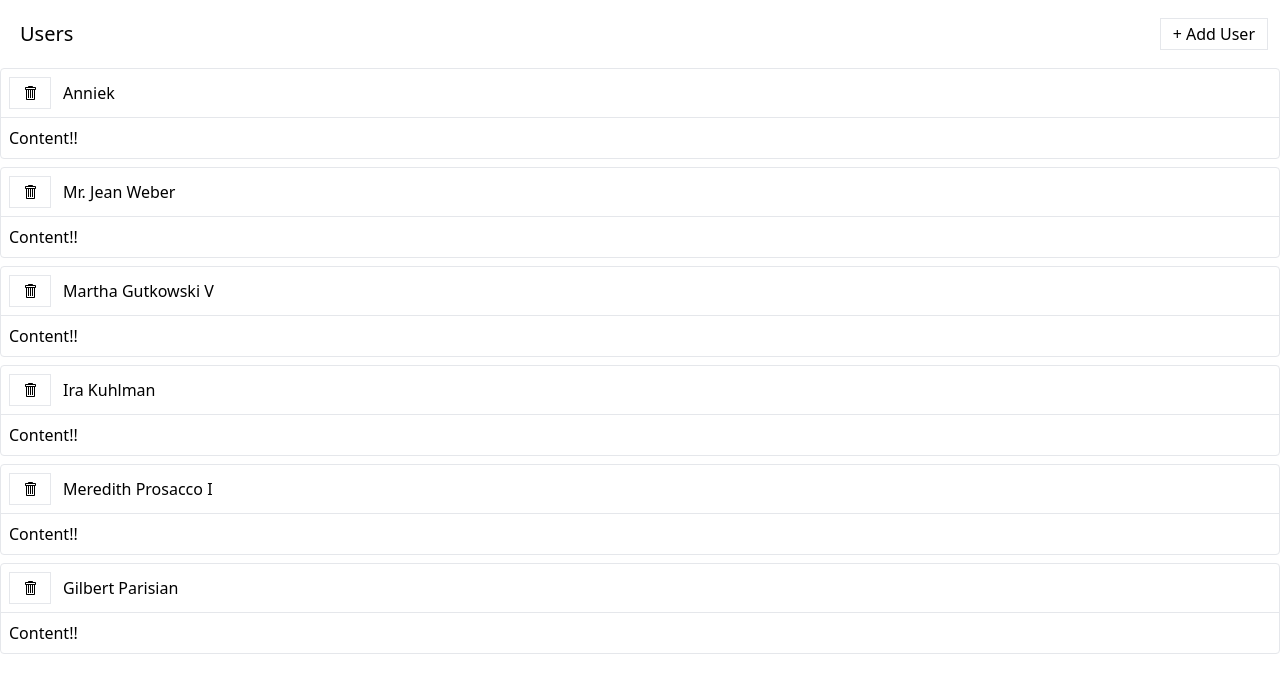
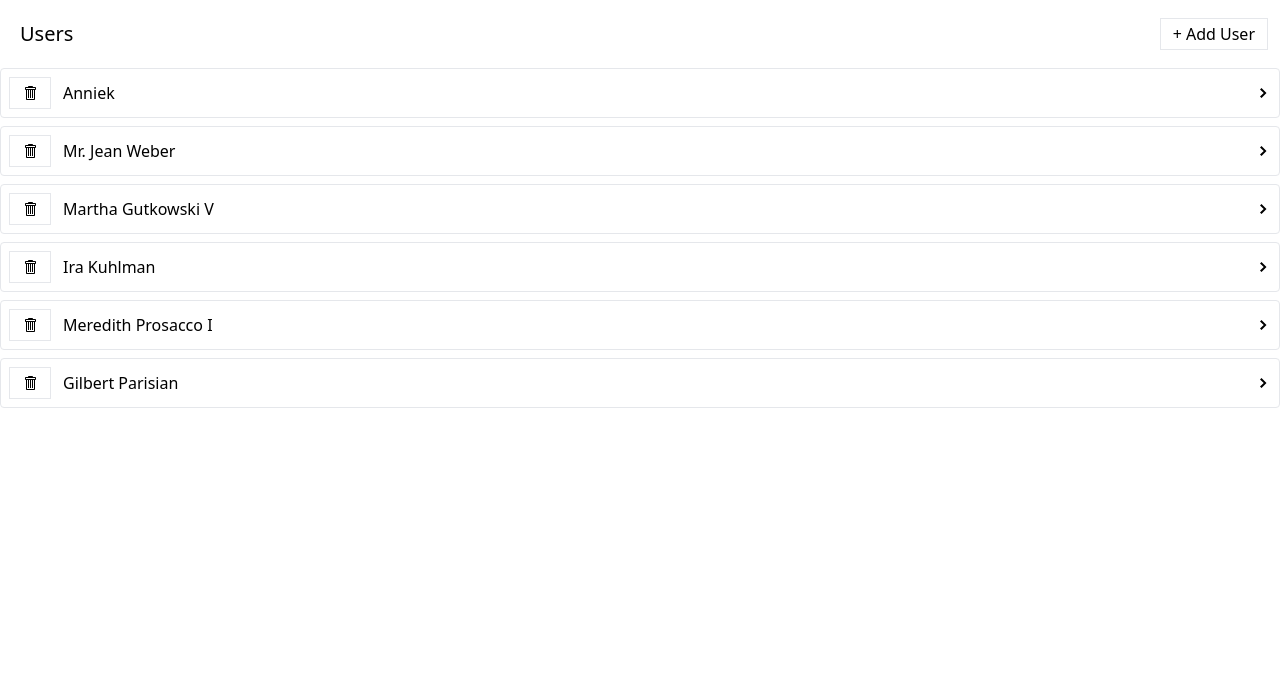
Before and after one commit to Keinna/media-fetcher-react-redux-toolkit, a React (Create React App) app: page / in a window 1280 px wide. Shown: the top 692 px of the page. Built offline with nearby package versions, Linux system fonts and the light colour scheme; data requests are answered from the project's data file.

Commit message:
make sure panel collapses

```diff
--- a/src/components/ExpandablePanel.js
+++ b/src/components/ExpandablePanel.js
@@ -1,12 +1,25 @@
+import { useState } from "react";
+import { GoChevronDown, GoChevronRight } from "react-icons/go";
+
 function ExpandablePanel({ header, children }) {
+    const [expanded, setExpanded] = useState(false);
+
+    const handleClick = () => {
+        setExpanded(!expanded);
+    };
+
     return (
         <div className="mb-2 border rounded">
-            <div className="flex p-2 justify-between items-center cursor-pointer">
+            <div className="flex p-2 justify-between items-center">
                 <div className="flex flex-row items-center justify-between">
                     {header}
                 </div>
+                <div onClick={handleClick} className="cursor-pointer">
+                    {expanded ? <GoChevronDown /> : <GoChevronRight />}
+                </div>
             </div>
-            <div className="p-2 border-t">{children}</div>
+            {/* if expanded is true, show div */}
+            {expanded && <div className="p-2 border-t">{children}</div>}
         </div>
     );
 }
```
